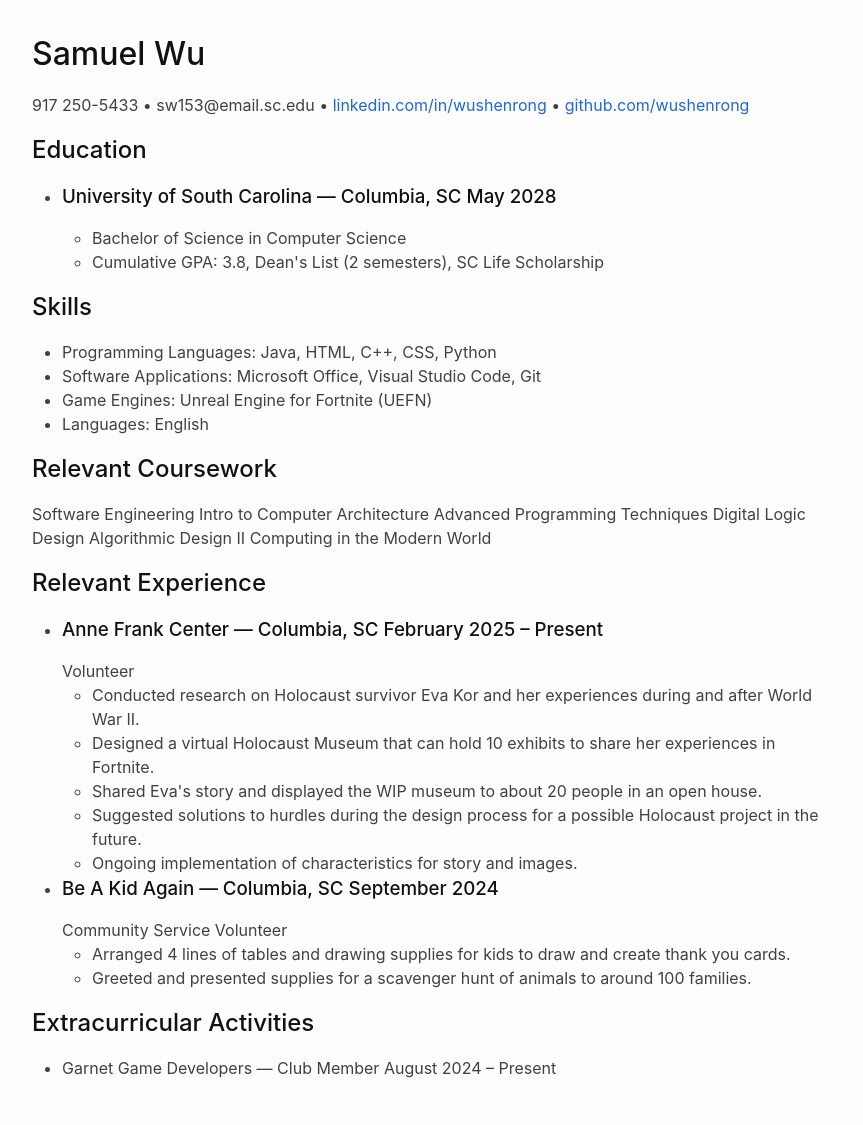
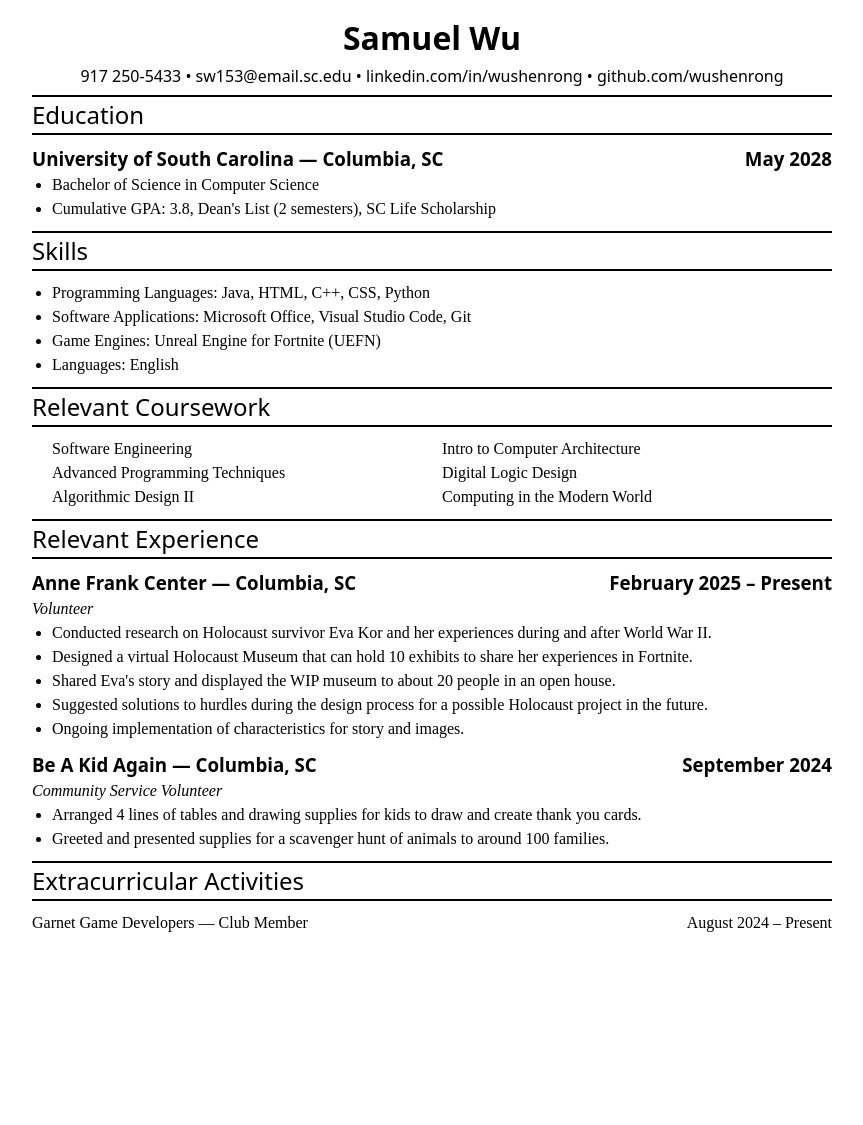
Before and after one commit to wushenrong/wushenrong.github.io, a Jekyll site: the page built from pages/resume.html, in a window 1280 px wide. Shown: the whole page, without its empty margins (208-1071 px from the left). Built offline with Jekyll 4.4.1, drawn with Linux system fonts in a browser that asks for light colours; after the commit the page ends 965 px from its top, so only the background shows below that.

Commit message:
🩹 Fix Resume stylesheet
Signed-off-by: Samuel Wu <twopizza9621536@gmail.com>

```diff
--- a/pages/resume.html
+++ b/pages/resume.html
@@ -5,7 +5,18 @@ permalink: /resume/
 ---
 <!doctype html>
 <html lang="{{ page.lang | default: site.lang | default: 'en' }}">
-  {% include head.html %}
+  <head>
+    <meta charset="utf-8">
+    <meta name="viewport" content="width=device-width, initial-scale=1">
+    {%- seo -%}
+    {%- feed_meta -%}
+    <link id="main-stylesheet" rel="stylesheet" href="{{ '/assets/css/resume.css' | relative_url }}">
+    <link rel="icon" type="image/png" href="{{ '/assets/favicon/favicon-96x96.png' | relative_url }}" sizes="96x96">
+    <link rel="icon" type="image/svg+xml" href="{{ '/assets/favicon/favicon.svg' | relative_url }}">
+    <link rel="shortcut icon" href="{{ '/assets/favicon/favicon.ico' | relative_url }}">
+    <link rel="apple-touch-icon" sizes="180x180" href="{{ '/assets/favicon/apple-touch-icon.png' | relative_url }}">
+    <link rel="manifest" href="{{ '/assets/favicon/site.webmanifest' | relative_url }}">
+  </head>
 
   <body>
     <main class="page-content" aria-label="Content">
```
